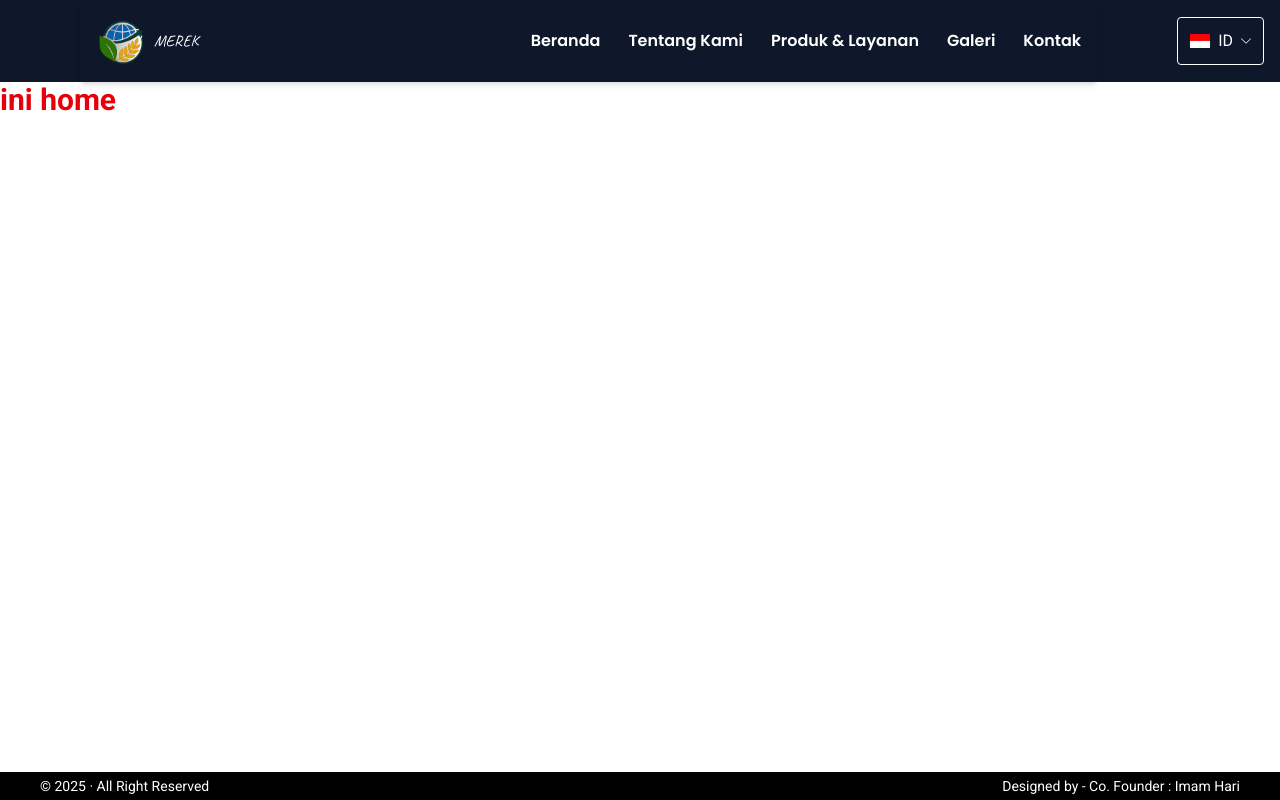
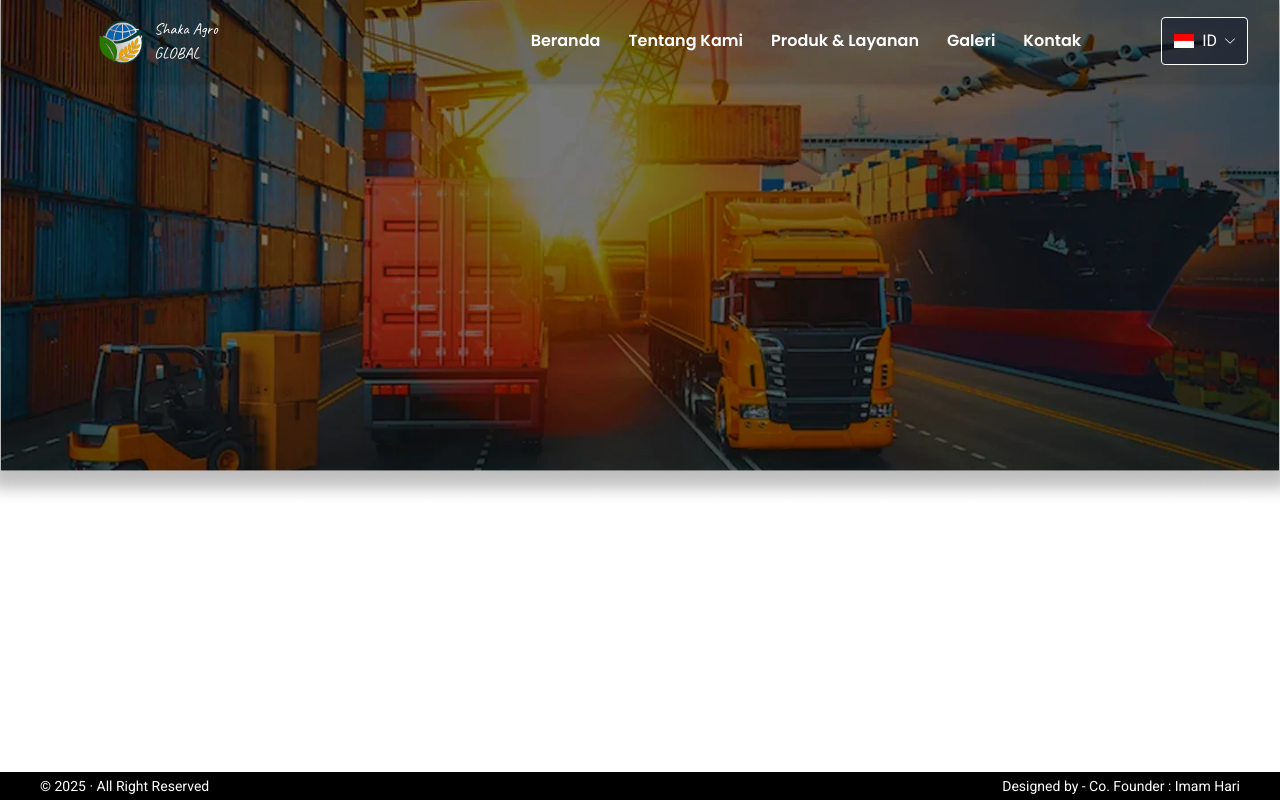
Before and after one commit to Imamhari/nusantara-bites, a Next.js app: page / in a window 1280 px wide. Built offline with nearby package versions, Linux system fonts and the light colour scheme.

Commit message:
menambahkan banner

```diff
--- /dev/null
+++ b/src/app/home/page.tsx
@@ -0,0 +1,14 @@
+import Banner from "@/components/Banner"
+
+function Home() {
+  return (
+    <section>
+        <div>
+            <Banner />
+        </div>
+        <div></div>
+    </section>
+  )
+}
+
+export default Home
--- a/src/app/page.tsx
+++ b/src/app/page.tsx
@@ -1,10 +1,11 @@
+import Home from "./home/page";
 
 
-export default function Home() {
+export default function Page() {
   return (
-    <section>
-      <h1 className="text-red-600  text-3xl font-bold">ini home</h1>
+    <main>
+      <Home/>
 
-    </section>
+    </main>
   );
 }
--- /dev/null
+++ b/src/components/Banner.tsx
@@ -0,0 +1,16 @@
+import Image from 'next/image'
+
+function Banner() {
+  return (
+    <div className='hidden lg:flex absolute w-full top-0 -z-10'>
+            <Image
+                src="/assets/banner-1.webp"
+                alt="Banner"
+                width={1920}
+                height={1080}
+            />
+        </div>
+  )
+}
+
+export default Banner
--- a/src/components/Navbar.tsx
+++ b/src/components/Navbar.tsx
@@ -27,11 +27,15 @@ function Navbar() {
   };
 
   return (
-    <section className="flex justify-between items-center w-full sticky bg-slate-900">
-      <div className="flex justify-between items-center w-full lg:mx-[10vh] bg-slate-900 p-4  top-0 shadow-md">
-        <div className="flex gap-2 items-center ">
+    <section className="flex justify-between items-center sticky top-0 z-50 ">
+      <div className="flex justify-between items-center w-full p-4 lg:bg-black/10 bg-slate-900 z-50 top-0 shadow-md">
+        <div className="flex justify-between items-center w-full lg:mx-[10vh] ">
+          <div className="flex gap-2 items-center">
           <Image src={"/logo.webp"} alt="logo" width={50} height={50} />
-          <p className={`${caveat.className} text-white`}>MEREK</p>
+          <p className={`${caveat.className} text-white flex flex-col`}>
+            <span>Shaka Agro</span>
+            <span>GLOBAL</span>
+          </p>
         </div>
         <div className={`${poppins.className} hidden lg:flex items-center justify-between`}>
           <div className="flex gap-7 text-md font-semibold text-white items-center">
@@ -52,11 +56,11 @@ function Navbar() {
             </Link>
           </div>
         </div>
-      </div>
+        </div>
       <div className="hidden lg:flex relative mr-4">
         <button
           onClick={() => setShowDropdown(!showDropdown)}
-          className="flex items-center gap-2 px-3 py-2 border rounded bg-slate-900 text-white hover:bg-slate-800 cursor-pointer"
+          className="flex items-center gap-2 px-3 py-2 border rounded bg-slate-900/50 text-white hover:bg-slate-800 cursor-pointer"
         >
           <Image
             src={`/assets/${lang}.png`}
@@ -91,10 +95,11 @@ function Navbar() {
           </div>
         )}
       </div>
+      </div>
 
       {/* Hamburger Menu for Mobile */}
       {/* Tombol Hamburger */}
-      <div className="absolute lg:hidden right-0 mr-[5px] flex items-center justify-center w-10 h-10  text-white cursor-pointer">
+      <div className="absolute lg:hidden right-0 mr-[5px] flex items-center justify-center w-10 h-10  text-white cursor-pointer z-50">
         <button
           onClick={() => setShowMobileMenu(!showMobileMenu)}
           className="text-white text-2xl focus:outline-none transition-transform duration-300 ease-in-out"
@@ -105,11 +110,11 @@ function Navbar() {
 
       {/* Menu Mobile Drop-down dari atas */}
       <div
-        className={`fixed lg:hidden top-[70px] left-0 w-full bg-slate-900 -z-40 text-white transform transition-transform duration-300 ease-in-out rounded-b-2xl shadow-2xl ${
+        className={`fixed lg:hidden top-[70px] left-0 w-full bg-slate-900  text-white transform transition-transform duration-300 ease-in-out rounded-b-2xl shadow-2xl ${
           showMobileMenu ? "translate-y-0" : "-translate-y-full"
         }`}
       >
-        <div className="flex justify-between">
+        <div className="flex justify-between -z-50">
           <div className="flex flex-col gap-4 px-6 py-6">
             <Link
               href="/"
```
Also changed, not shown: public/assets/banner-1.webp (added).
